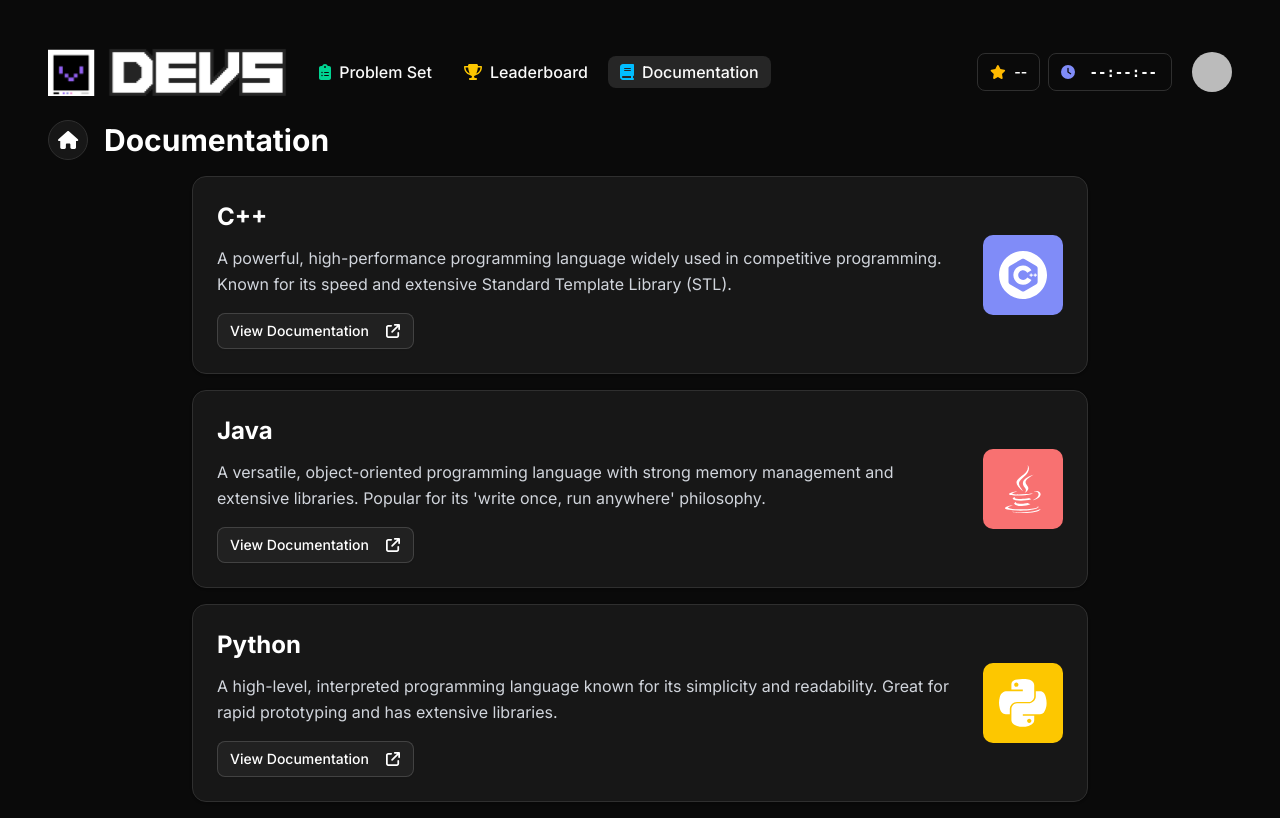
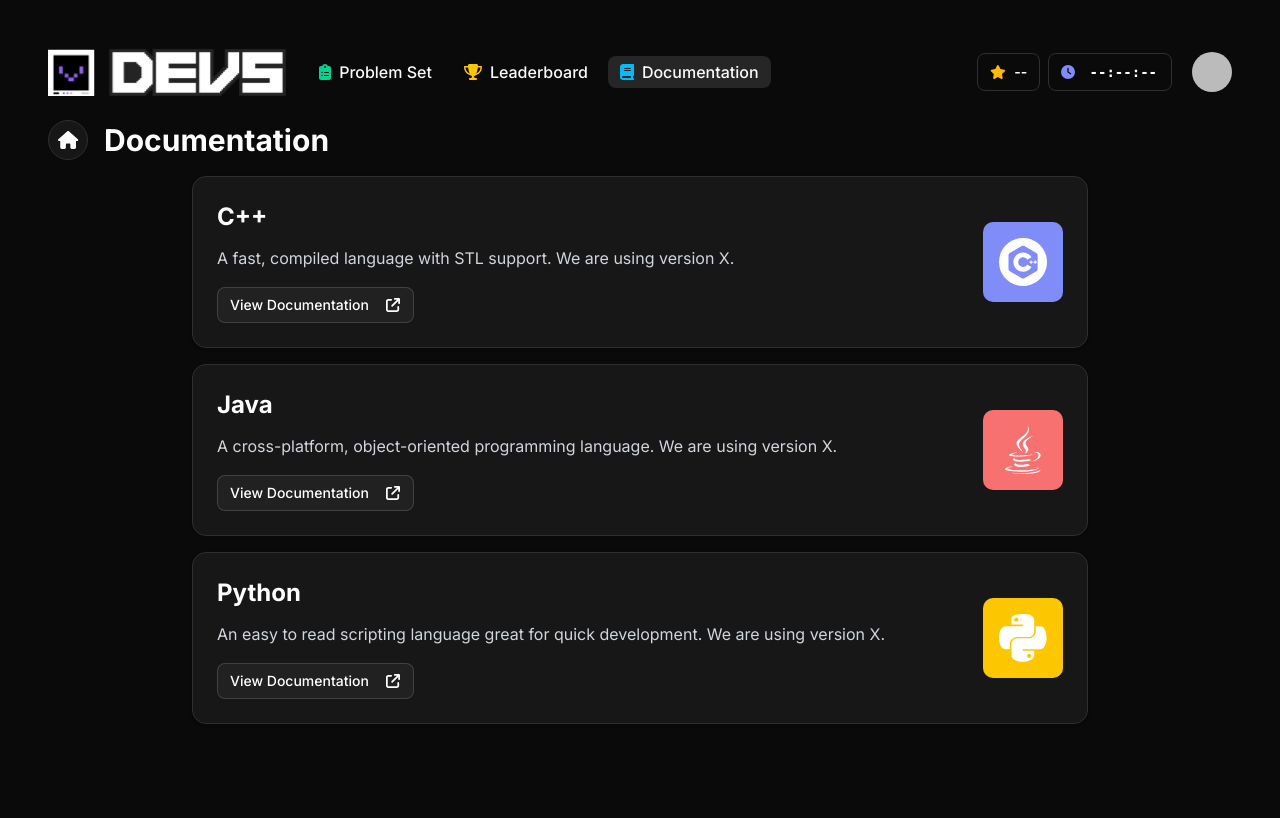
Before and after one commit to devsuoa/contribute-to-open-source-workshop-2025, a React (Vite) app in the folder frontend/: page /competition/1/docs in a window 1280 px wide. Built offline with nearby package versions, Linux system fonts and the light colour scheme; no server answers; sample sign-in values are in the browser's storage.

Commit message:
Update README (#7)

```diff
--- a/frontend/src/pages/competition-page/competition-documentation/CompetitionDocumentation.tsx
+++ b/frontend/src/pages/competition-page/competition-documentation/CompetitionDocumentation.tsx
@@ -15,7 +15,7 @@ const CompetitionDocumentation = () => {
     {
       name: "C++",
       description:
-        "A powerful, high-performance programming language widely used in competitive programming. Known for its speed and extensive Standard Template Library (STL).",
+        "A fast, compiled language with STL support. We are using version X.",
       docUrl: "https://cppreference.com/",
       image: cppIcon,
       color: "bg-[#808CF8]",
@@ -23,7 +23,7 @@ const CompetitionDocumentation = () => {
     {
       name: "Java",
       description:
-        "A versatile, object-oriented programming language with strong memory management and extensive libraries. Popular for its 'write once, run anywhere' philosophy.",
+        "A cross-platform, object-oriented programming language. We are using version X.",
       docUrl: "https://docs.oracle.com/en/java/",
       image: javaIcon,
       color: "bg-[#F87171]",
@@ -31,7 +31,7 @@ const CompetitionDocumentation = () => {
     {
       name: "Python",
       description:
-        "A high-level, interpreted programming language known for its simplicity and readability. Great for rapid prototyping and has extensive libraries.",
+        "An easy to read scripting language great for quick development. We are using version X.",
       docUrl: "https://docs.python.org/3/",
       image: pythonIcon,
       color: "bg-[#FDC700]",
```
Also changed, not shown: 1 other file (tests, documents, lock files or other folders).
